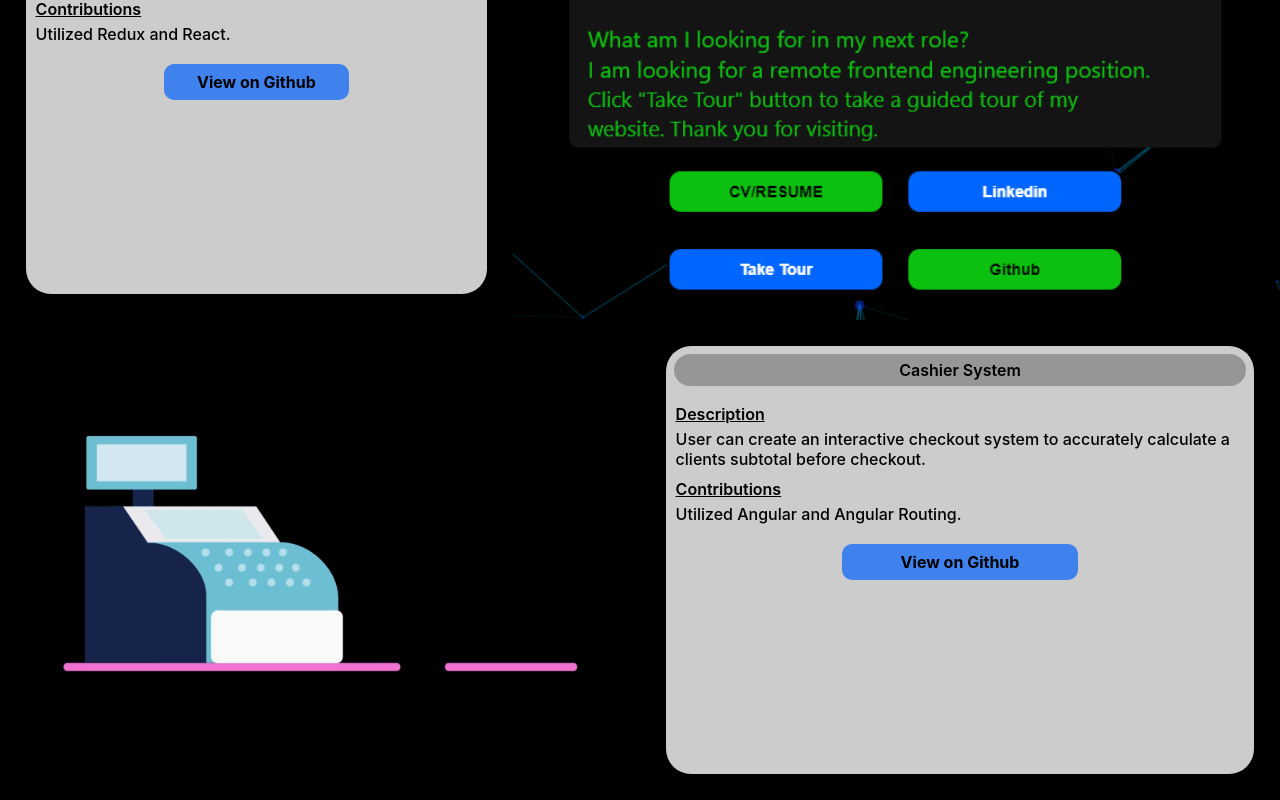
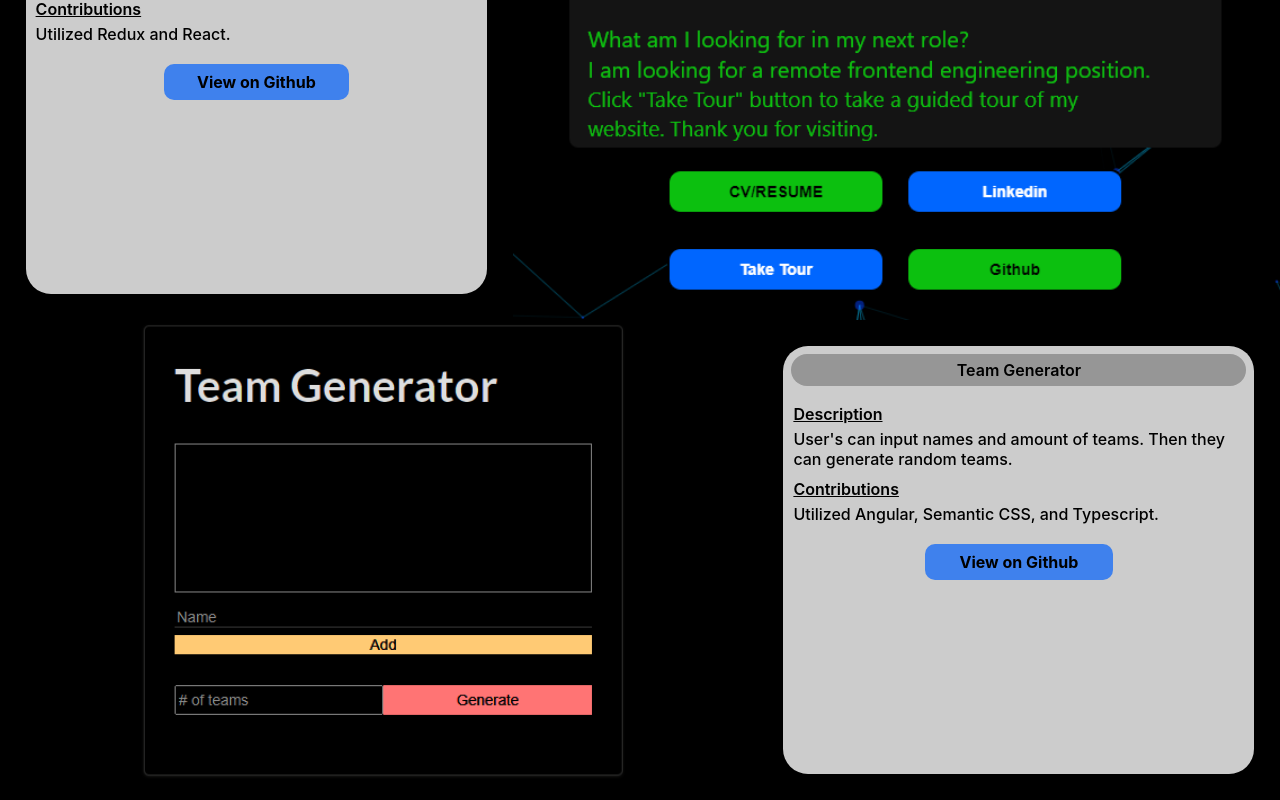
Before and after one commit to John310-SB/Personal-Website, a React (Create React App) app: page /projects in a window 1280 px wide. Shown: the part 705-1505 px from the top of the page. Built offline with nearby package versions, Linux system fonts and the light colour scheme.

Commit message:
changed out project with ts example

```diff
--- a/src/component/projects.jsx
+++ b/src/component/projects.jsx
@@ -7,7 +7,7 @@ import CR1 from '../assets/CR1.PNG';
 import CR2 from '../assets/CR2.PNG';
 import CR3 from '../assets/CR3.PNG';
 import persWeb from '../assets/personalSite.png';
-import cash from '../assets/cash-dribbble.gif'
+import cash from '../assets/team.png'
 
 function Projects (){
     const { value } = useSelector((state) => state.tour);
@@ -54,13 +54,13 @@ function Projects (){
             </div>
         </div>
         <div className='cashier'>
-            <img className="crImages" src={cash} alt="Card Realm Image" />
+            <img className="crImages2" src={cash} alt="Card Realm Image" />
             <div className='descriptionContainer'>
-                <div className='projectTitles'>Cashier System</div>
+                <div className='projectTitles'>Team Generator</div>
                 <div className='descTitle'>Description</div>
-                <div className='projectDescription'>User can create an interactive checkout system to accurately calculate a clients subtotal before checkout.</div>
+                <div className='projectDescription'>User's can input names and amount of teams. Then they can generate random teams.</div>
                 <div className='descTitle'>Contributions</div>
-                <div className='projectDescription'>Utilized Angular and Angular Routing.</div>
+                <div className='projectDescription'>Utilized Angular, Semantic CSS, and Typescript.</div>
                 <div className='deployButton' onClick={()=>{window.open("https://github.com/John310-SB")}}>View on Github</div>
             </div>
         </div>
--- a/src/styles/project.css
+++ b/src/styles/project.css
@@ -37,6 +37,13 @@
 .crImages {
     height: 60vh;
     width: auto;
+}
+
+.crImages2 {
+    height: 60vh;
+    width: auto;
+    -webkit-filter: invert(1);
+   filter: invert(1);
 }
 
 .descriptionContainer {
```
Also changed, not shown: src/assets/team.png (added).
